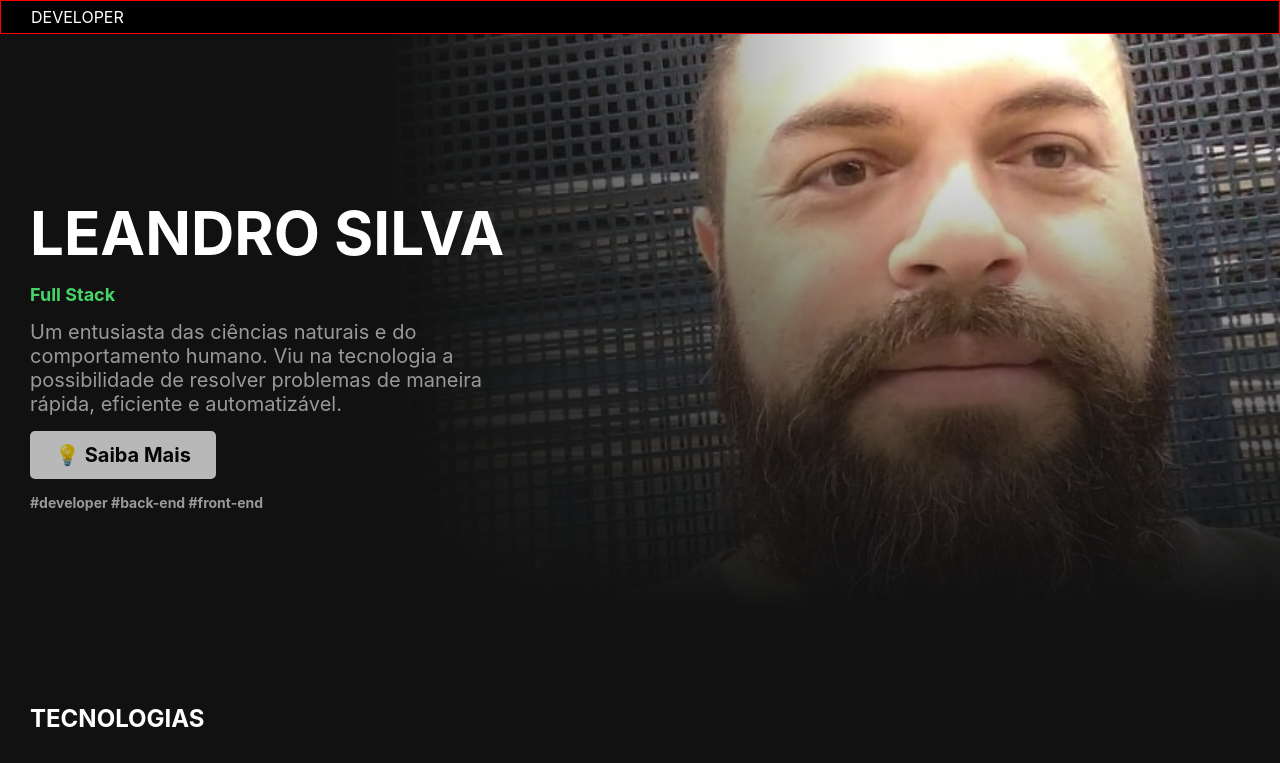
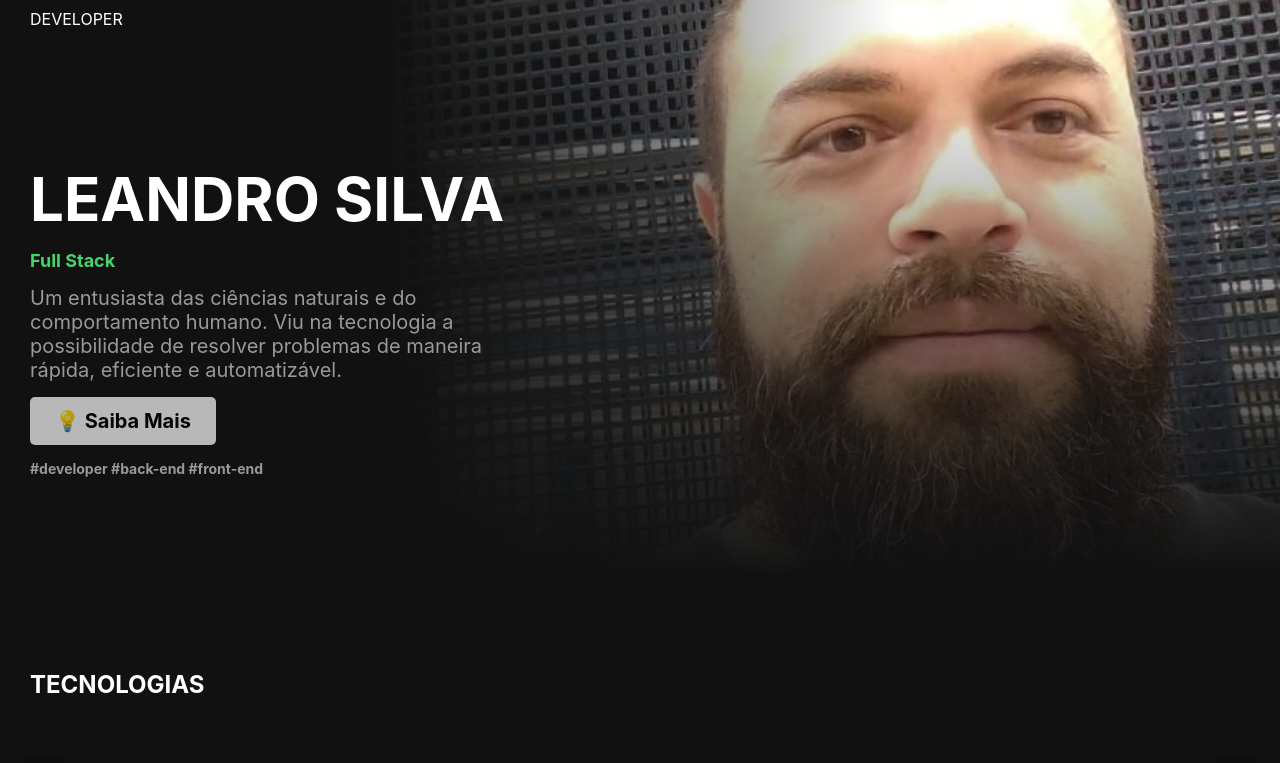
Before and after one commit to leandrochs/leandrochs.github.io, a React (Create React App) app in the folder portfolio/: page /#/ in a window 1280 px wide. Shown: the top 763 px of the page. Built offline with nearby package versions, Linux system fonts and the light colour scheme.

Commit message:
feat: adiciona scroll para condicionar className

```diff
--- a/portfolio/src/components/header/Header.jsx
+++ b/portfolio/src/components/header/Header.jsx
@@ -1,4 +1,4 @@
-import React, { useContext, useEffect, useRef } from 'react';
+import React, { useContext, useEffect, useRef, useState } from 'react';
 import { Context } from '../../context';
 import { Link } from 'react-router-dom';
 import './header.css';
@@ -6,13 +6,27 @@ import './header.css';
 export default function Header(props) {
   const displayRef = useRef(null);
   const { setDisplayRef } = useContext(Context);
+  const [scrollTop, setScrollTop] = useState('Header-header-container-top');
 
   useEffect(() => {
     setDisplayRef(displayRef);
   }, [setDisplayRef]);
 
+  useEffect(() => {
+    const scrollListener = () => {
+      window.scrollY > 40
+        ? setScrollTop('Header-header-container')
+        : setScrollTop('Header-header-container-top');
+    };
+    window.addEventListener('scroll', scrollListener);
+
+    return () => {
+      window.removeEventListener('scroll', scrollListener);
+    };
+  }, []);
+
   return (
-    <header ref={displayRef} className='Header-header-container'>
+    <header ref={displayRef} className={scrollTop}>
       <div className='Header-div-Link-container'>
         <Link to='/' className='Header-Link'>
           {props.name ? props.name : 'LEANDRO SILVA'}
--- a/portfolio/src/components/header/header.css
+++ b/portfolio/src/components/header/header.css
@@ -1,13 +1,22 @@
-.Header-header-container {
-  border: solid 1px red;
-  background-color: black;
-  height: 2rem;
+.Header-header-container-top {
+  position: fixed;
+  height: 2.4rem;
   display: flex;
   align-items: center;
 }
 
+.Header-header-container {
+  background-color: rgb(27, 25, 25);
+  position: fixed;
+  height: 2.4rem;
+  width: 100%;
+  display: flex;
+  align-items: center;
+  border-bottom: solid 2px rgb(44, 54, 116);
+  z-index: 999;
+}
+
 .Header-div-Link-container {
-  /* border: solid 1px blue; */
   padding-left: 30px;
 }
 
```
